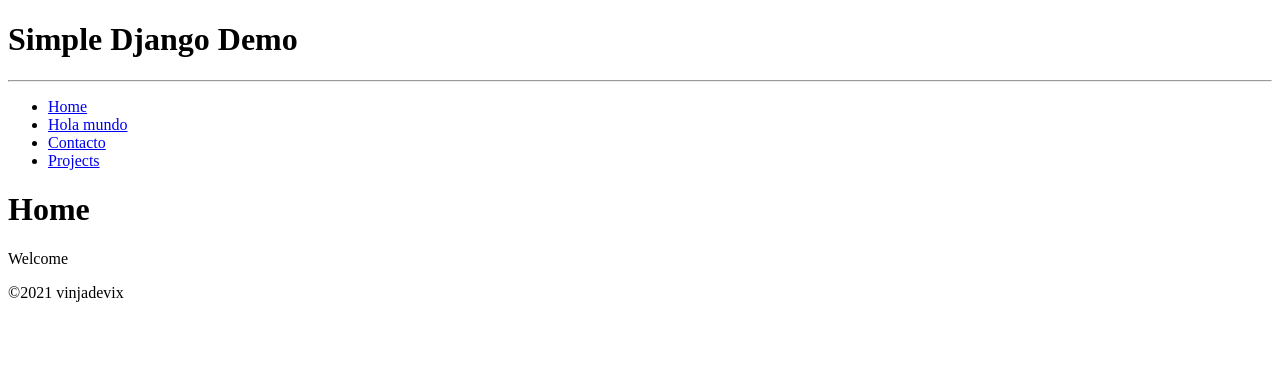
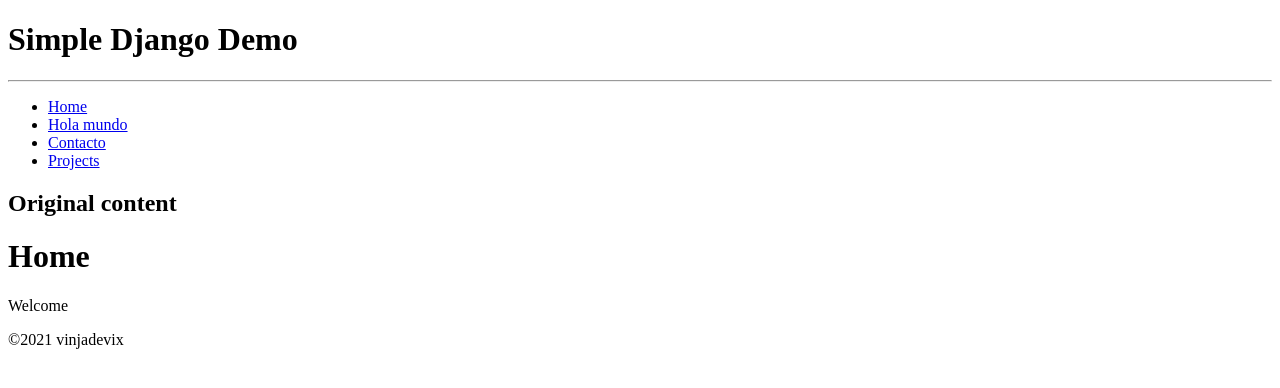
Before and after one commit to vinjatovix/django-bender, a Django app: page / in a window 1280 px wide. Shown: the top 388 px of the page. Run offline with Django 3.2, Linux system fonts and the light colour scheme.

Commit message:
feat: :sparkles: block heritage, block.super

```diff
--- a/miapp/templates/index.html
+++ b/miapp/templates/index.html
@@ -4,6 +4,7 @@ Home
 {% endblock %}
 
 {% block content %}
-<h1>Home</h1>
-<p>Welcome</p>
+    {{block.super}}
+    <h1>Home</h1>
+    <p>Welcome</p>
 {% endblock %}
--- a/miapp/templates/layout.html
+++ b/miapp/templates/layout.html
@@ -14,7 +14,11 @@
       <li><a href="/contact">Contacto</a></li>
       <li><a href="/projects">Projects</a></li>
     </ul>
-    <div id="content">{% block content %} {% endblock %}</div>
+    <div id="content">
+      {% block content %}
+      <h2>Original content</h2>
+      {% endblock %}
+    </div>
     <footer>&copy;2021 vinjadevix</footer>
   </body>
 </html>
```
